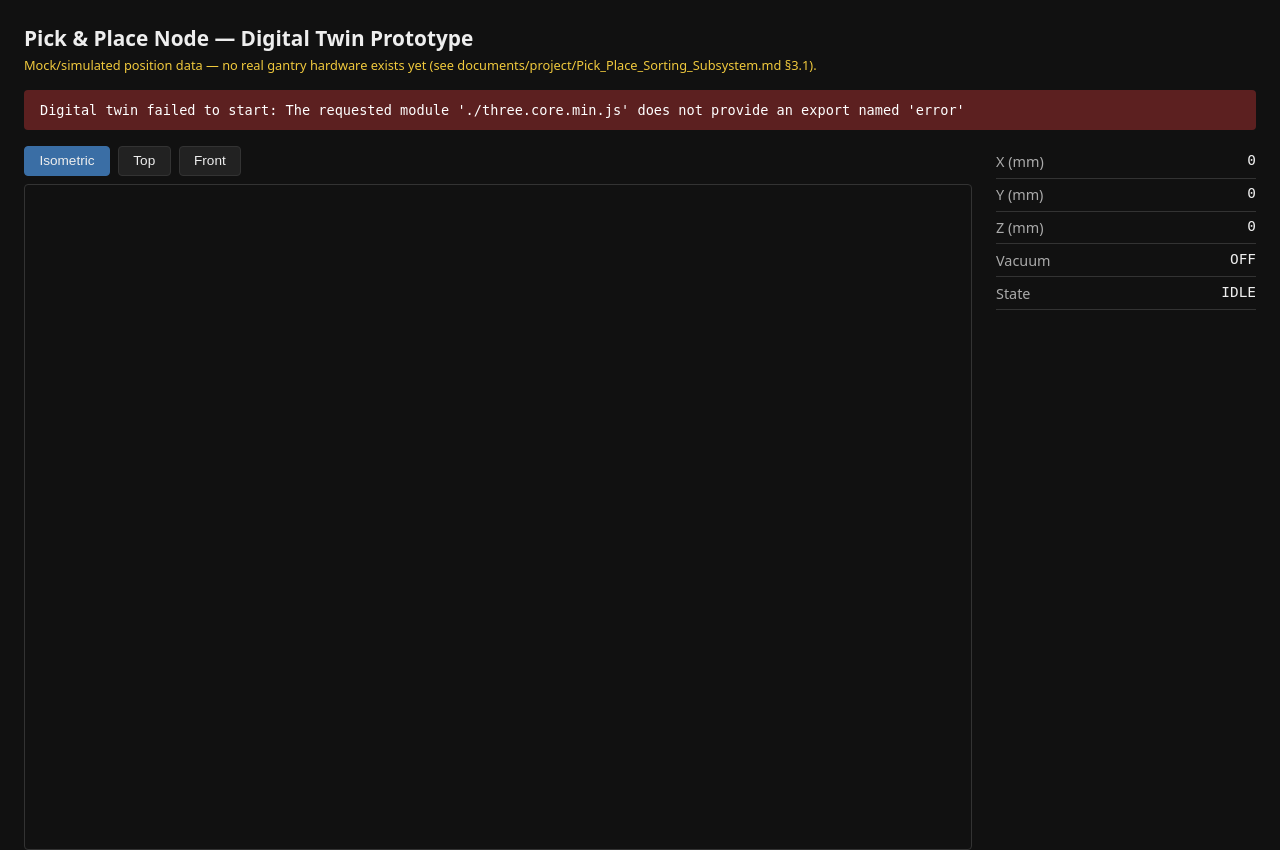
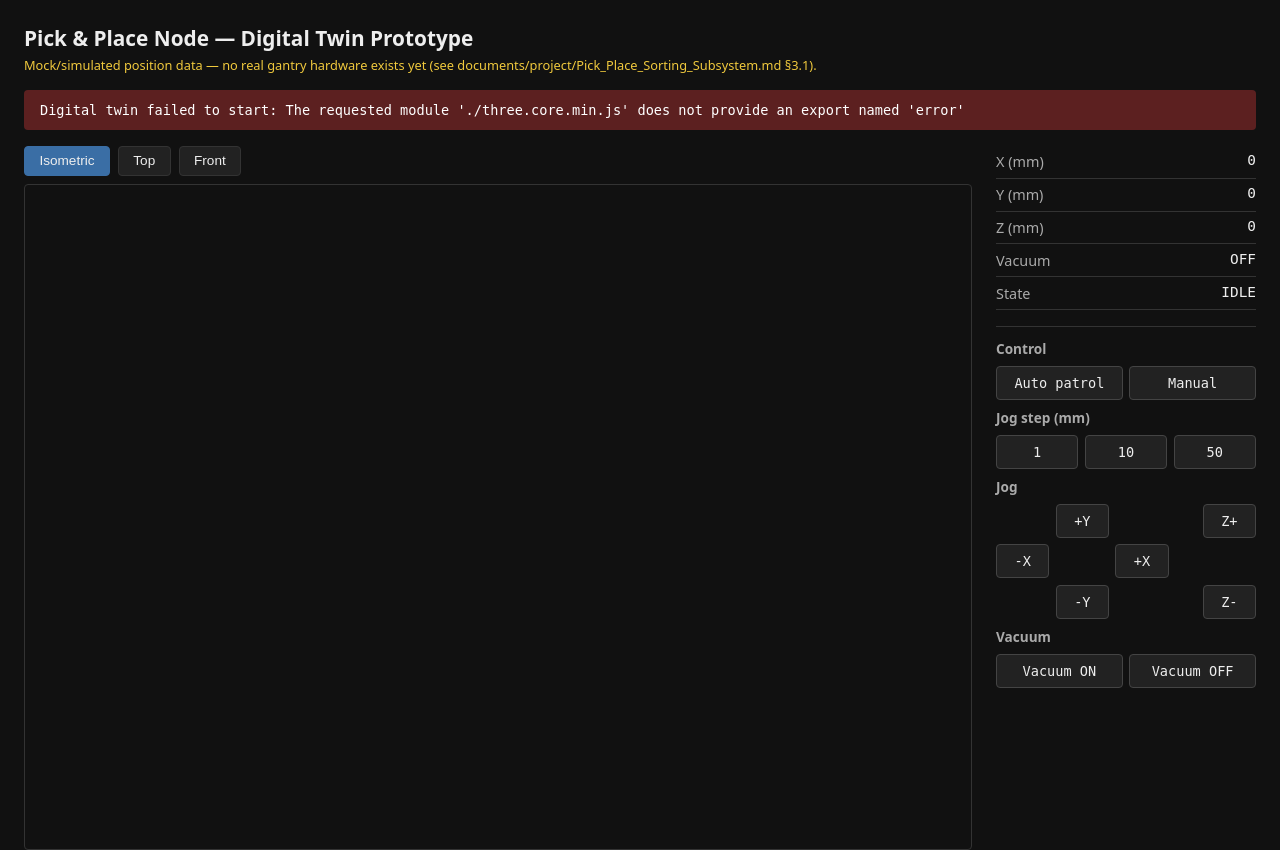
Before and after one commit to KL-Mithunvel/Tile_Sorting, a Flask app: page / in a window 1280 px wide. Run offline with Flask 3, Linux system fonts and the light colour scheme; some libraries are stand-ins or nearby versions.

Commit message:
feat(pick_place): add jog, mode and vacuum button panel to twin page
Co-Authored-By: Claude Sonnet 5.5 <noreply@anthropic.com>

```diff
--- a/pick_place_node/python/pick_place/templates/twin.html
+++ b/pick_place_node/python/pick_place/templates/twin.html
@@ -25,6 +25,19 @@
   .state-PICKING, .state-PLACING { color: #5cd65c; }
   .vacuum-on { color: #5cd65c; font-weight: bold; }
   .vacuum-off { color: #aaa; }
+  .controls { margin-top: 1rem; padding-top: 0.75rem; border-top: 1px solid #333; }
+  .controls h2 { font-size: 0.85rem; color: #aaa; margin: 0 0 0.5rem; font-weight: 600; }
+  .controls button { background: #222; color: #eee; border: 1px solid #444; border-radius: 4px; padding: 0.5rem; cursor: pointer; font-size: 0.85rem; font-family: ui-monospace, monospace; }
+  .controls button:hover:not(:disabled) { background: #333; }
+  .controls button:active:not(:disabled) { background: #3a6ea5; }
+  .controls button:disabled { opacity: 0.4; cursor: not-allowed; }
+  .controls button.on { background: #2e7d32; border-color: #2e7d32; }
+  .controls button.off-active { background: #555; }
+  .btn-row { display: flex; gap: 0.4rem; margin-bottom: 0.5rem; }
+  .btn-row > button { flex: 1; }
+  .jog-grid { display: grid; grid-template-columns: repeat(3, 1fr) 0.4fr 1fr; gap: 0.4rem; margin-bottom: 0.5rem; }
+  .jog-grid .spacer { visibility: hidden; }
+  #ctl-msg { color: #f08080; font-size: 0.75rem; min-height: 1em; margin-top: 0.25rem; }
   #error-banner { display: none; background: #5c2020; color: #fff; padding: 0.75rem 1rem; border-radius: 4px; margin: 0 0 1rem; font-family: ui-monospace, monospace; font-size: 0.85rem; white-space: pre-wrap; }
 </style>
 </head>
@@ -69,6 +82,30 @@
       <div class="stat-row"><span class="stat-label">Z (mm)</span><span class="stat-value" id="stat-z">0</span></div>
       <div class="stat-row"><span class="stat-label">Vacuum</span><span class="stat-value" id="stat-vacuum">OFF</span></div>
       <div class="stat-row"><span class="stat-label">State</span><span class="stat-value" id="stat-state">IDLE</span></div>
+
+      <div class="controls">
+        <h2>Control</h2>
+        <div class="btn-row">
+          <button id="mode-auto" data-mode="auto">Auto patrol</button>
+          <button id="mode-manual" data-mode="manual">Manual</button>
+        </div>
+        <h2>Jog step (mm)</h2>
+        <div class="btn-row" id="step-row">
+          {% for s in jog_steps_mm %}<button data-step="{{ s }}">{{ s }}</button>{% endfor %}
+        </div>
+        <h2>Jog</h2>
+        <div class="jog-grid">
+          <span class="spacer"></span><button data-axis="y" data-sign="1">+Y</button><span class="spacer"></span><span></span><button data-axis="z" data-sign="1">Z+</button>
+          <button data-axis="x" data-sign="-1">-X</button><span class="spacer"></span><button data-axis="x" data-sign="1">+X</button><span></span><span class="spacer"></span>
+          <span class="spacer"></span><button data-axis="y" data-sign="-1">-Y</button><span class="spacer"></span><span></span><button data-axis="z" data-sign="-1">Z-</button>
+        </div>
+        <h2>Vacuum</h2>
+        <div class="btn-row">
+          <button id="vac-on">Vacuum ON</button>
+          <button id="vac-off">Vacuum OFF</button>
+        </div>
+        <div id="ctl-msg"></div>
+      </div>
     </div>
   </div>
 
@@ -282,6 +319,60 @@
       st.className = 'stat-value state-' + pose.machine_state;
     }
 
+    // ---- Control panel -------------------------------------------------
+    const CONTROLS_ENABLED = {{ 'true' if controls_enabled else 'false' }};
+    let jogStep = Number(document.querySelector('#step-row button')?.dataset.step || 10);
+    const ctlMsg = document.getElementById('ctl-msg');
+
+    async function sendCommand(path, body) {
+      try {
+        const res = await fetch(path, {
+          method: 'POST', headers: { 'Content-Type': 'application/json' },
+          body: JSON.stringify(body),
+        });
+        const data = await res.json();
+        if (!res.ok) throw new Error(data.error || ('HTTP ' + res.status));
+        ctlMsg.textContent = '';
+        updateGantryPose(data);
+        updateReadout(data);
+        updateControls(data);
+      } catch (err) {
+        ctlMsg.textContent = 'Command failed: ' + err.message;
+      }
+    }
+
+    function setupControls() {
+      const all = document.querySelectorAll('.controls button');
+      if (!CONTROLS_ENABLED) {
+        all.forEach((b) => (b.disabled = true));
+        ctlMsg.textContent = 'No control backend attached (view-only).';
+        return;
+      }
+      const stepBtns = document.querySelectorAll('#step-row button');
+      function markStep() {
+        stepBtns.forEach((b) => b.classList.toggle('on', Number(b.dataset.step) === jogStep));
+      }
+      stepBtns.forEach((b) => b.addEventListener('click', () => { jogStep = Number(b.dataset.step); markStep(); }));
+      markStep();
+      document.querySelectorAll('[data-axis]').forEach((b) => {
+        b.addEventListener('click', () => sendCommand('/api/jog', {
+          axis: b.dataset.axis, delta_mm: Number(b.dataset.sign) * jogStep,
+        }));
+      });
+      document.querySelectorAll('[data-mode]').forEach((b) => {
+        b.addEventListener('click', () => sendCommand('/api/mode', { mode: b.dataset.mode }));
+      });
+      document.getElementById('vac-on').addEventListener('click', () => sendCommand('/api/vacuum', { on: true }));
+      document.getElementById('vac-off').addEventListener('click', () => sendCommand('/api/vacuum', { on: false }));
+    }
+
+    function updateControls(pose) {
+      document.getElementById('mode-auto').classList.toggle('on', pose.mode === 'auto');
+      document.getElementById('mode-manual').classList.toggle('on', pose.mode === 'manual');
+      document.getElementById('vac-on').classList.toggle('on', pose.vacuum_on);
+      document.getElementById('vac-off').classList.toggle('off-active', !pose.vacuum_on);
+    }
+
     async function pollStatus() {
       try {
         const res = await fetch('/api/status');
@@ -289,6 +380,7 @@
         const pose = await res.json();
         updateGantryPose(pose);
         updateReadout(pose);
+        updateControls(pose);
       } catch (err) {
         console.error('status poll failed', err);
       }
@@ -300,6 +392,7 @@
       const cfg = await res.json();
       setupGantry(cfg.workspace);
       setupCameras();
+      setupControls();
       onResize();
       animate();
       pollStatus();
```
Also changed, not shown: tests/test_pick_place_dashboard.py (+11 -0 lines).
